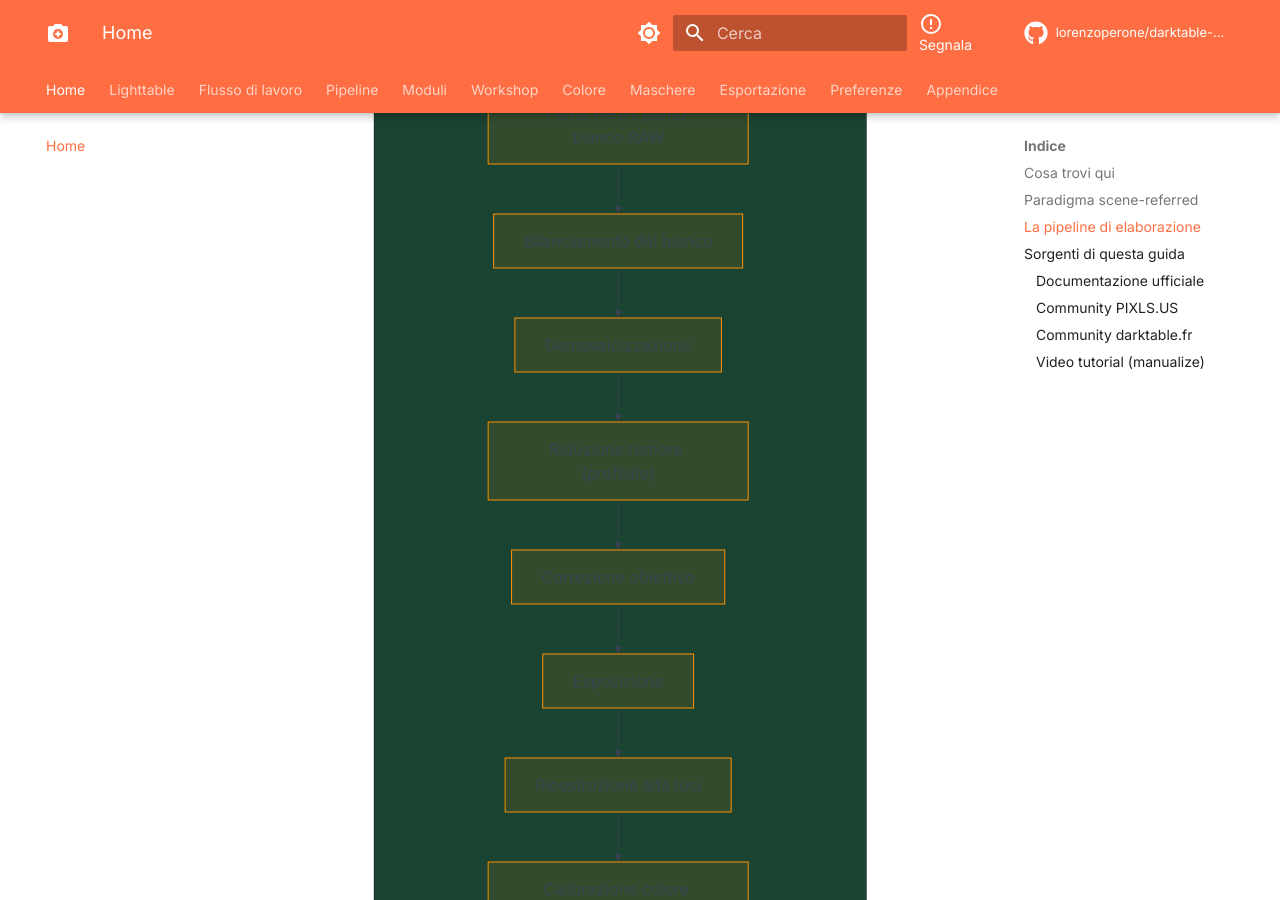
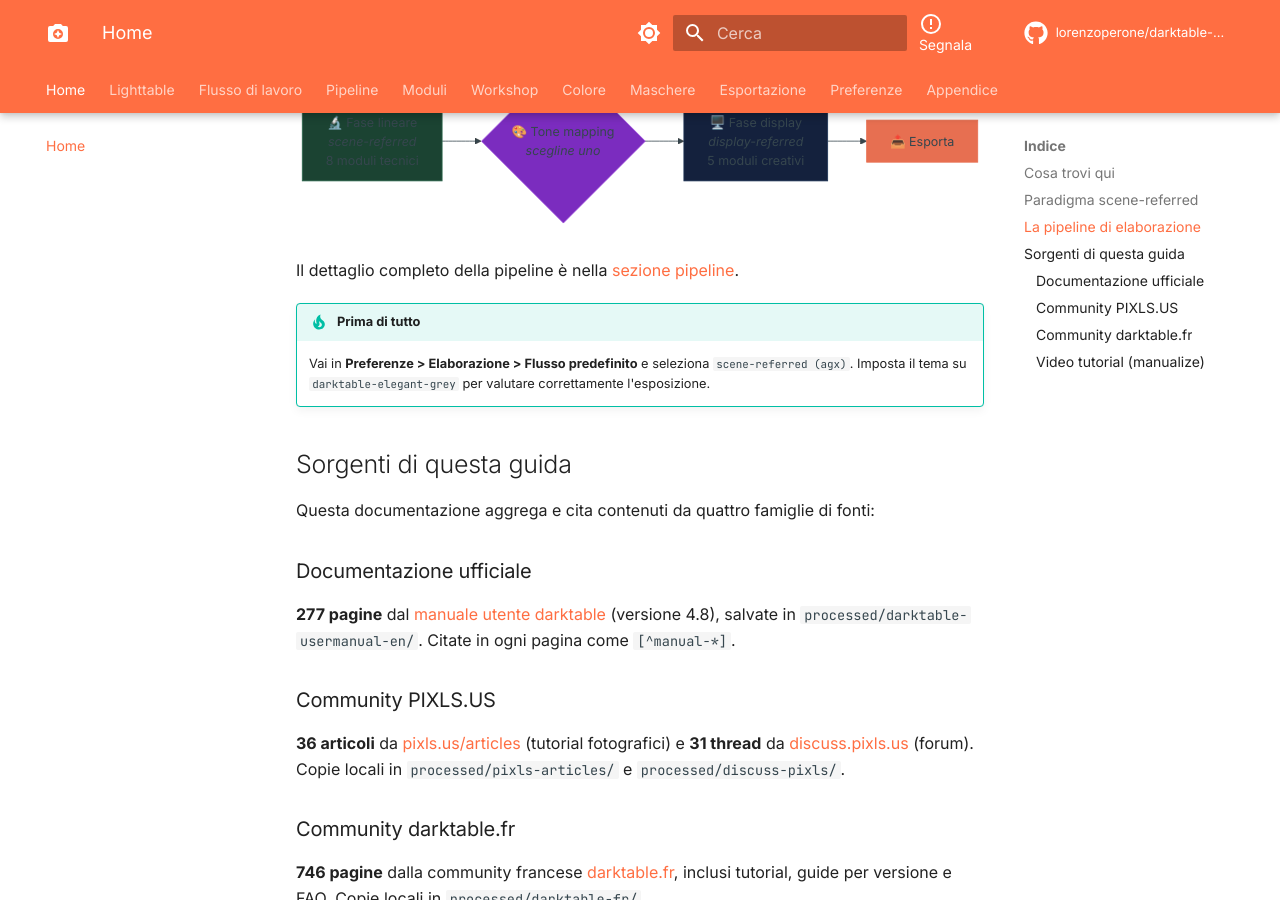
Before and after one commit to lorenzoperone/darktable-docs, an MkDocs documentation site: the page built from docs/index.md, in a window 1280 px wide and 900 px high, scrolled down 1234 px. Built offline with MkDocs 1.6.1 and Material for MkDocs 9.7.7, drawn with Linux system fonts in a browser that asks for light colours; comment, search, counter and statistics services are not loaded; some of the changed lines change nothing that is shown.

Commit message:
fix: ridisegna diagramma homepage — compatto e leggibile
Sostituito diagramma verticale con 20+ nodi in un flowchart LR
con 4 nodi principali (Fase lineare → Tone mapping → Fase display → Esporta).
Dettagli completi nella sezione pipeline.

````diff
--- a/docs/index.md
+++ b/docs/index.md
@@ -61,37 +61,18 @@
 L'ordine e' il seguente:
 
 ```mermaid
-flowchart TD
-    subgraph LINEARE["FASE LINEARE (scene-referred)"]
-        A["Punto nero / punto bianco RAW"]
-        A --> B["Bilanciamento del bianco"]
-        B --> C["Demosaicizzazione"]
-        C --> D["Riduzione rumore (profilato)"]
-        D --> E["Correzione obiettivo"]
-        E --> F["Esposizione"]
-        F --> G["Ricostruzione alte luci"]
-        G --> H["Calibrazione colore (CAT16)"]
-    end
-    subgraph TONE["COMPRESSIONE TONALE (scegline UNO)"]
-        H --> I{"AgX"}
-        H --> J{"Filmic RGB"}
-        H --> K{"Sigmoideo"}
-    end
-    subgraph DISPLAY["FASE DISPLAY (display-referred)"]
-        I --> L["Bilanciamento colore"]
-        J --> L
-        K --> L
-        L --> M["Equalizzatore colore"]
-        M --> N["Equalizzatore toni"]
-        N --> O["Contrasto locale /<br/>Diffondi e nitidezza"]
-        O --> P["Grana, Vignettatura, Filigrana"]
-    end
-    P --> Q["Esporta (JPEG/TIFF)"]
+flowchart LR
+    A["🔬 Fase lineare<br/><i>scene-referred</i><br/>8 moduli tecnici"] --> B{"🎨 Tone mapping<br/><i>scegline uno</i>"}
+    B --> C["🖥️ Fase display<br/><i>display-referred</i><br/>5 moduli creativi"]
+    C --> D["📤 Esporta"]
 
-    style LINEARE fill:#1b4332,color:#fff
-    style TONE fill:#7b2cbf,color:#fff
-    style DISPLAY fill:#14213d,color:#fff
+    style A fill:#1b4332,color:#fff,stroke:#2d6a4f
+    style B fill:#7b2cbf,color:#fff,stroke:#9d4edd
+    style C fill:#14213d,color:#fff,stroke:#1d3557
+    style D fill:#e76f51,color:#fff,stroke:#e76f51
 ```
+
+Il dettaglio completo della pipeline è nella [sezione pipeline](pipeline/index.md).
 
 !!! tip "Prima di tutto"
     Vai in **Preferenze > Elaborazione > Flusso predefinito** e seleziona `scene-referred (agx)`.
````
